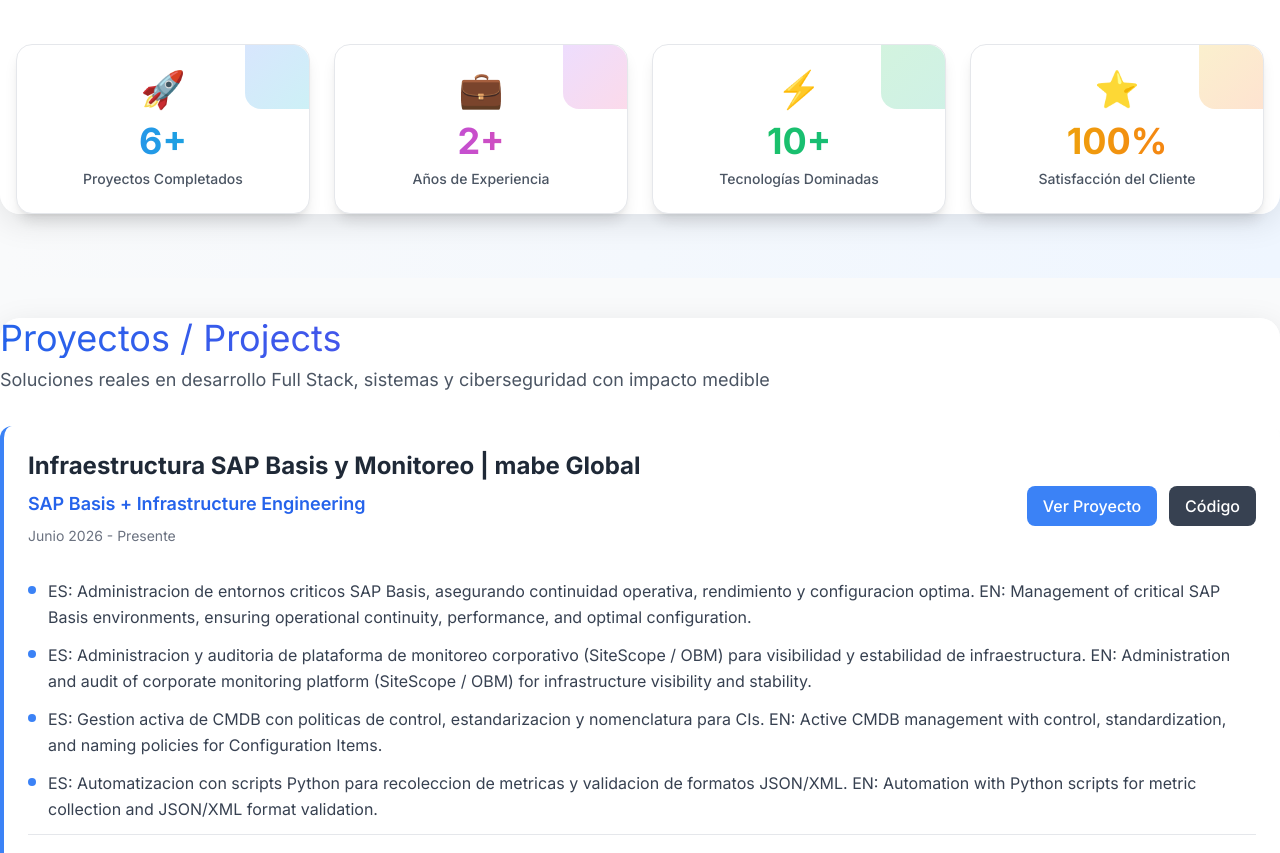
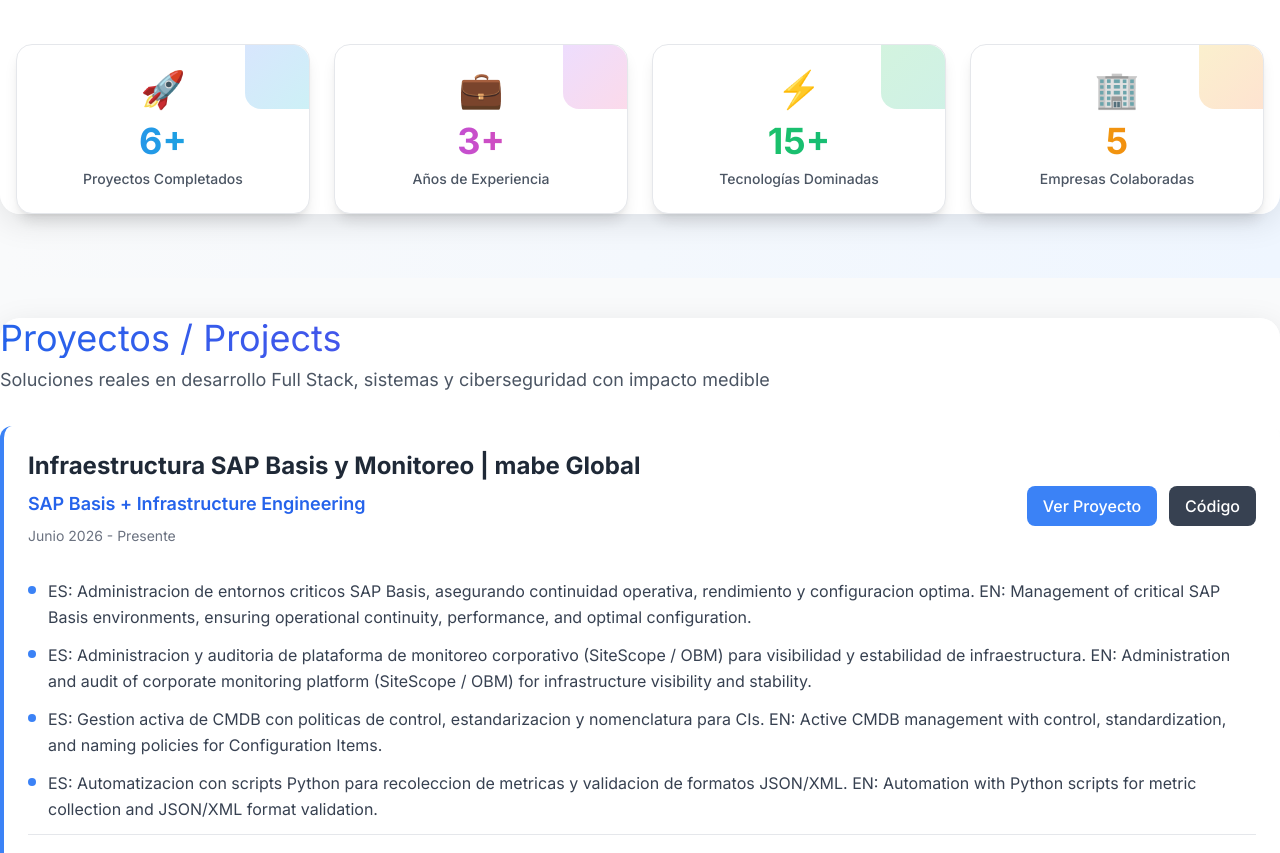
Before and after one commit to boogiepop-135/portfolio-template, a Next.js app: page / in a window 1280 px wide. Shown: the part 980-1833 px from the top of the page. Built offline with nearby package versions, Linux system fonts and the light colour scheme.

Commit message:
Actualizar stats con experiencia laboral real, quitar satisfaccion al cliente

```diff
--- a/components/StatsSection/index.js
+++ b/components/StatsSection/index.js
@@ -7,21 +7,21 @@ const StatsSection = () => {
       color: "from-blue-500 to-cyan-500"
     },
     {
-      number: "2+",
+      number: "3+",
       label: "Años de Experiencia",
       icon: "💼",
       color: "from-purple-500 to-pink-500"
     },
     {
-      number: "10+",
+      number: "15+",
       label: "Tecnologías Dominadas",
       icon: "⚡",
       color: "from-green-500 to-emerald-500"
     },
     {
-      number: "100%",
-      label: "Satisfacción del Cliente",
-      icon: "⭐",
+      number: "5",
+      label: "Empresas Colaboradas",
+      icon: "🏢",
       color: "from-yellow-500 to-orange-500"
     }
   ];
```
